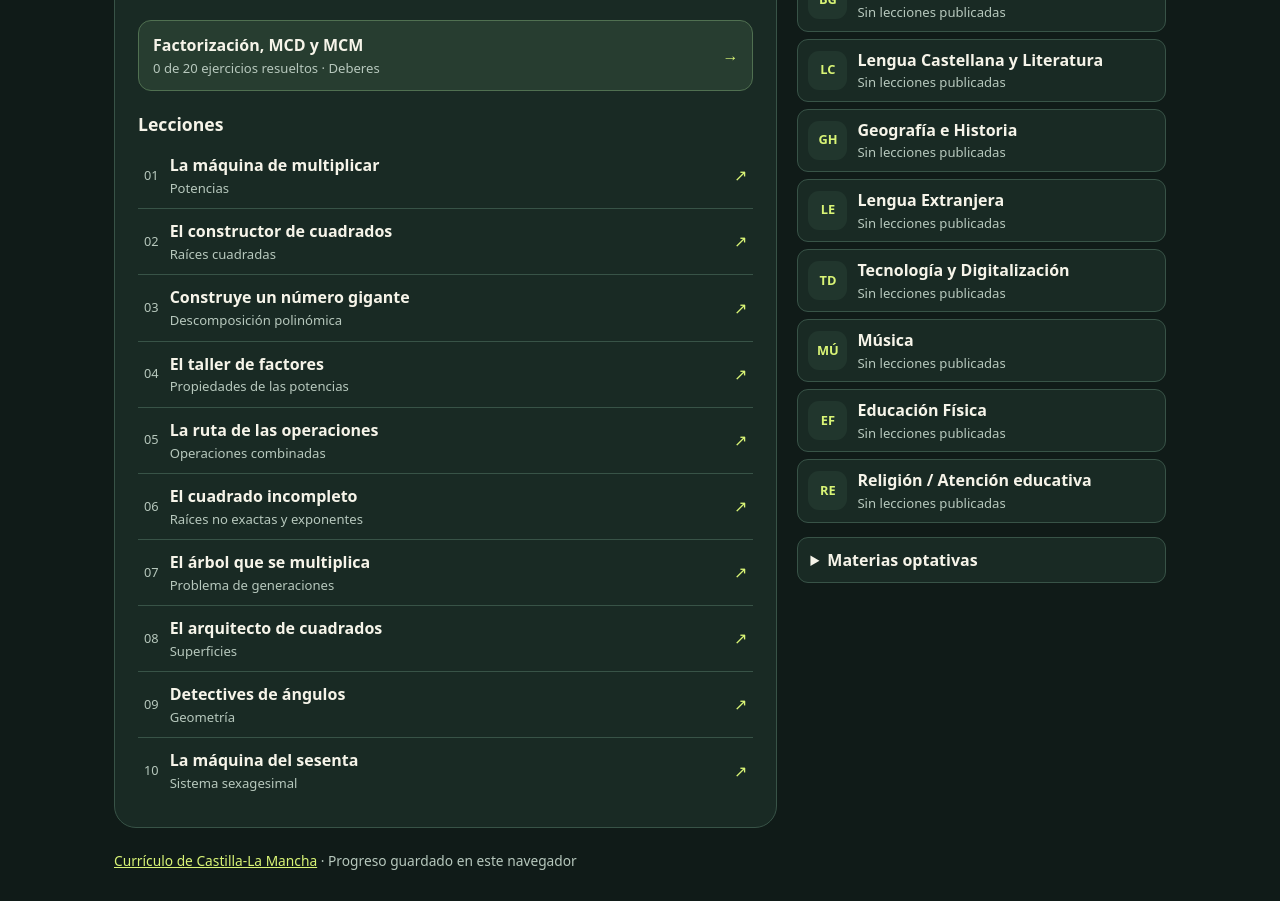
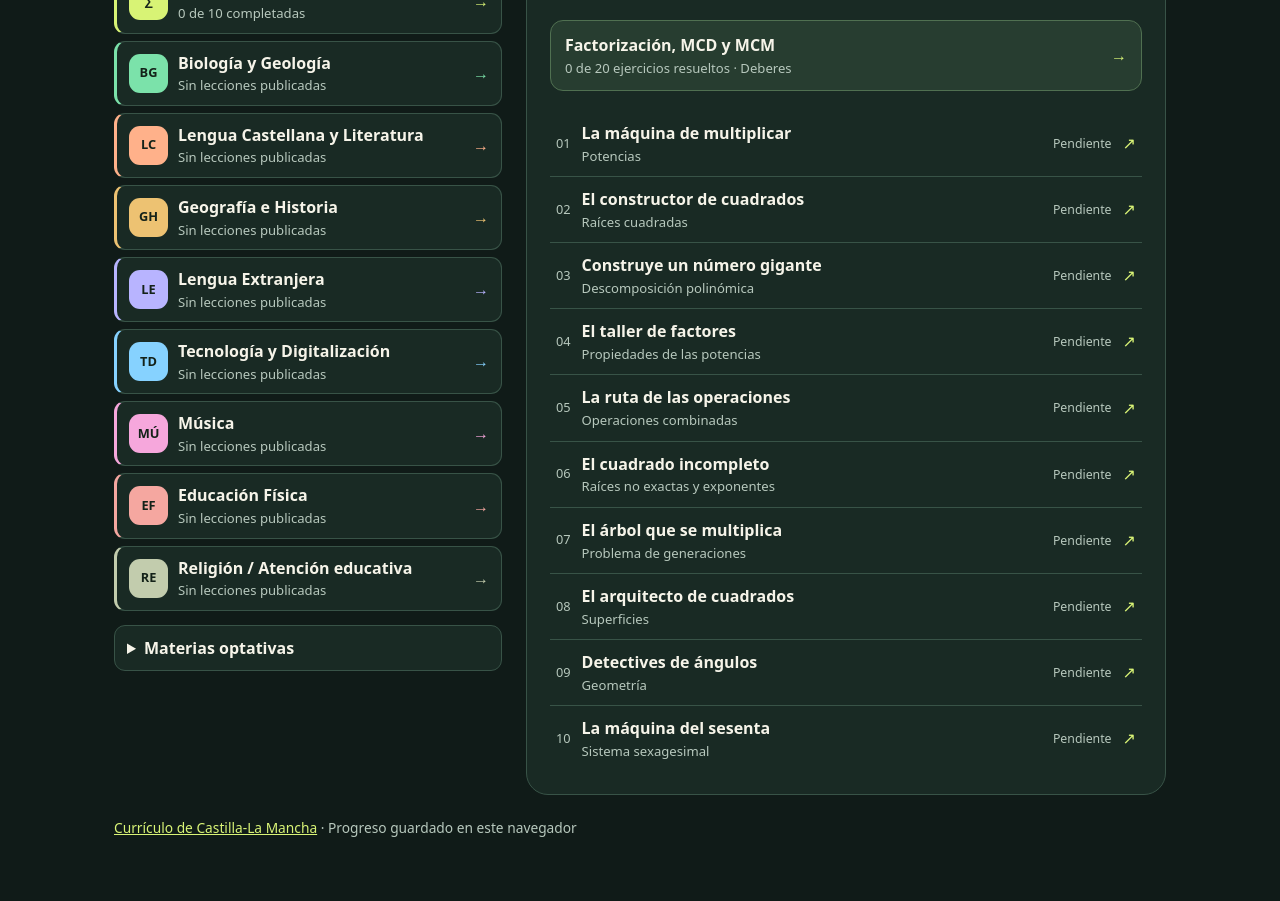
Before and after one commit to Onnevan/HomeSchool, a plain HTML site: page index.html in a window 1280 px wide. Shown: the part 370-1271 px from the top of the page. After the commit the page ends 1239 px from the top, so only its background shows below. Drawn offline with Linux system fonts and the light colour scheme.

Commit message:
Separa las fichas de materias del listado de lecciones y muestra el progreso

```diff
--- a/index.html
+++ b/index.html
@@ -26,9 +26,7 @@ h3{font-size:1.1rem}
 .dashboard{display:grid;grid-template-columns:1.8fr 1fr;gap:20px;align-items:start}
 .math{background:var(--panel);border:1px solid var(--line);border-radius:22px;padding:clamp(14px,3vw,23px)}
 .math-head{display:flex;justify-content:space-between;align-items:center;gap:12px;flex-wrap:wrap}
-.math-heading{display:flex;align-items:center;gap:12px}
 .subject-icon{flex:none;width:39px;height:39px;display:grid;place-items:center;border-radius:11px;background:var(--soft);color:var(--accent);font-size:.8rem;font-weight:800}
-.math .subject-icon{background:var(--accent);color:#1a240f;font-size:1.25rem}
 .resume{background:var(--accent);color:#18210e;border-radius:10px;padding:8px 13px;font-weight:800;text-decoration:none}
 .resume:hover{background:#ebffaa}
 .homework{margin-block:18px 20px;background:#273d30;border:1px solid #507051;border-radius:13px;padding:12px 14px;display:flex;justify-content:space-between;align-items:center;gap:12px;text-decoration:none}
@@ -40,66 +38,104 @@ ul,ol{list-style:none;margin:0;padding:0}
 .lesson-number{font-variant-numeric:tabular-nums;color:var(--muted);font-size:.8rem}
 small{display:block;font-size:.82rem}
 .arrow{margin-left:auto;color:var(--accent)}
-.done{margin-left:auto;color:var(--accent)}
-.done+.arrow{margin-left:0}
-.done[hidden]+.arrow{margin-left:auto}
 .subjects h2{margin:0 0 11px}
 .subjects ul{display:grid;gap:7px}
-.subjects li{display:flex;align-items:center;gap:10px;padding:8px 10px;border:1px solid var(--line);border-radius:11px;background:var(--panel)}
 .subjects details{margin-top:14px;border:1px solid var(--line);border-radius:11px;background:var(--panel);padding:10px 12px}
 summary{cursor:pointer;font-weight:750}
-.subjects details ul{list-style:disc;padding:10px 0 4px 17px}
-.subjects details li{display:list-item;border:0;padding:0;color:var(--muted);font-size:.9rem}
 footer{padding-block:22px 30px;color:var(--muted);font-size:.86rem}
 footer a{color:var(--accent)}
 @media(max-width:740px){.dashboard{grid-template-columns:1fr}.subjects ul{grid-template-columns:repeat(2,minmax(0,1fr))}.subjects details ul{grid-template-columns:1fr}}
 @media(max-width:450px){.subjects ul{grid-template-columns:1fr}.homework strong{font-size:.95rem}}
+
+.dashboard{grid-template-columns:minmax(0,1fr) minmax(0,1.65fr);gap:24px}
+.subjects li{display:block;padding:0;border:0;background:transparent}
+.subject-card{display:grid;grid-template-columns:39px minmax(0,1fr) auto;gap:10px;align-items:center;padding:9px 12px;background:var(--panel);border:1px solid var(--line);border-inline-start:3px solid var(--subject);border-radius:11px;text-decoration:none}
+.subject-card:hover{background:var(--soft);border-color:var(--subject)}
+.subject-card .subject-icon{background:var(--subject);color:#142219}
+.subject-card .arrow{color:var(--subject)}
+.subjects details ul{list-style:none;padding:10px 0 0}
+.subjects details li{display:block;padding:0}
+.subjects details .option-note{margin-top:8px}
+.math .heading-group{display:flex;align-items:center;gap:9px}
+.math .active-label{color:var(--accent);font-size:.88rem}
+.math .lessons a{align-items:center}
+.lesson-status{margin-left:auto;flex-shrink:0;color:var(--muted);font-size:.77rem}
+.lesson-status[data-complete=true]{color:var(--accent);font-weight:700}
+.lesson-status+.arrow{margin-left:0}
+.subject-view{--subject:var(--accent);padding-block:35px}
+.subject-view h1{font-size:clamp(2rem,7vw,4rem);margin-top:18px}
+.subject-view section{border-inline-start:4px solid var(--subject);padding:18px;background:var(--panel);border-radius:10px}
+.subject-view p{margin-top:6px;color:var(--muted)}
+@media(max-width:740px){.dashboard{grid-template-columns:1fr}.subjects ul{grid-template-columns:repeat(2,minmax(0,1fr))}.subjects details ul{grid-template-columns:repeat(2,minmax(0,1fr))}}
+@media(max-width:480px){.subjects ul,.subjects details ul{grid-template-columns:1fr}.lesson-status{font-size:.72rem}.lessons a{gap:7px}}
 </style>
 </head>
 <body>
 <header><div class="brand"><b aria-hidden="true">∑</b>HomeSchool</div><span class="course">Castilla-La Mancha</span></header>
 <main>
-<div class="hero"><h1>1.º de ESO</h1><p>Materias y lecciones</p></div>
+<div id="dashboard-view">
+  <div class="hero"><h1>1.º de ESO</h1><p>Materias, lecciones y progreso</p></div>
   <div class="dashboard">
-<section class="math" aria-labelledby="math-title">
+    <nav class="subjects" aria-labelledby="subjects-title">
+      <h2 id="subjects-title">Materias</h2>
+      <ul><li><a class="subject-card" data-subject="matematicas" style="--subject:#d8f375" href="matematicas.html"><span class="subject-icon" aria-hidden="true">∑</span><span><strong>Matemáticas</strong><small id="math-card-progress">10 lecciones</small></span><span class="arrow" aria-hidden="true">→</span></a></li>
+<li><a class="subject-card" data-subject="biologia" style="--subject:#7be2aa" href="?materia=biologia"><span class="subject-icon" aria-hidden="true">BG</span><span><strong>Biología y Geología</strong><small>Sin lecciones publicadas</small></span><span class="arrow" aria-hidden="true">→</span></a></li>
+<li><a class="subject-card" data-subject="lengua" style="--subject:#ffb18a" href="?materia=lengua"><span class="subject-icon" aria-hidden="true">LC</span><span><strong>Lengua Castellana y Literatura</strong><small>Sin lecciones publicadas</small></span><span class="arrow" aria-hidden="true">→</span></a></li>
+<li><a class="subject-card" data-subject="geografia" style="--subject:#edc272" href="?materia=geografia"><span class="subject-icon" aria-hidden="true">GH</span><span><strong>Geografía e Historia</strong><small>Sin lecciones publicadas</small></span><span class="arrow" aria-hidden="true">→</span></a></li>
+<li><a class="subject-card" data-subject="extranjera" style="--subject:#b8b4ff" href="?materia=extranjera"><span class="subject-icon" aria-hidden="true">LE</span><span><strong>Lengua Extranjera</strong><small>Sin lecciones publicadas</small></span><span class="arrow" aria-hidden="true">→</span></a></li>
+<li><a class="subject-card" data-subject="tecnologia" style="--subject:#86d2ff" href="?materia=tecnologia"><span class="subject-icon" aria-hidden="true">TD</span><span><strong>Tecnología y Digitalización</strong><small>Sin lecciones publicadas</small></span><span class="arrow" aria-hidden="true">→</span></a></li>
+<li><a class="subject-card" data-subject="musica" style="--subject:#f6a7dc" href="?materia=musica"><span class="subject-icon" aria-hidden="true">MÚ</span><span><strong>Música</strong><small>Sin lecciones publicadas</small></span><span class="arrow" aria-hidden="true">→</span></a></li>
+<li><a class="subject-card" data-subject="educacion-fisica" style="--subject:#f5a7a0" href="?materia=educacion-fisica"><span class="subject-icon" aria-hidden="true">EF</span><span><strong>Educación Física</strong><small>Sin lecciones publicadas</small></span><span class="arrow" aria-hidden="true">→</span></a></li>
+<li><a class="subject-card" data-subject="religion" style="--subject:#c2ccad" href="?materia=religion"><span class="subject-icon" aria-hidden="true">RE</span><span><strong>Religión / Atención educativa</strong><small>Sin lecciones publicadas</small></span><span class="arrow" aria-hidden="true">→</span></a></li></ul>
+      <details><summary>Materias optativas</summary><ul><li><a class="subject-card" data-subject="segunda-lengua" style="--subject:#a4bfff" href="?materia=segunda-lengua"><span class="subject-icon" aria-hidden="true">2L</span><span><strong>Segunda Lengua Extranjera</strong><small>Sin lecciones publicadas</small></span><span class="arrow" aria-hidden="true">→</span></a></li>
+<li><a class="subject-card" data-subject="emprendimiento" style="--subject:#e0dc8b" href="?materia=emprendimiento"><span class="subject-icon" aria-hidden="true">EP</span><span><strong>Taller de Emprendimiento y Finanzas Personales</strong><small>Sin lecciones publicadas</small></span><span class="arrow" aria-hidden="true">→</span></a></li>
+<li><a class="subject-card" data-subject="artes" style="--subject:#edb0ff" href="?materia=artes"><span class="subject-icon" aria-hidden="true">AP</span><span><strong>Proyectos de Artes Plásticas y Visuales</strong><small>Sin lecciones publicadas</small></span><span class="arrow" aria-hidden="true">→</span></a></li>
+<li><a class="subject-card" data-subject="proyecto" style="--subject:#78dcd6" href="?materia=proyecto"><span class="subject-icon" aria-hidden="true">PC</span><span><strong>Trabajo monográfico o proyecto del centro</strong><small>Sin lecciones publicadas</small></span><span class="arrow" aria-hidden="true">→</span></a></li></ul><small class="option-note">La oferta depende del centro.</small></details>
+    </nav>
+    <section class="math" aria-labelledby="lessons-title">
       <div class="math-head">
-    <div class="math-heading"><span class="subject-icon" aria-hidden="true">∑</span><div><h2 id="math-title">Matemáticas</h2><small id="math-progress">10 lecciones interactivas</small></div></div>
+        <div><div class="heading-group"><h2 id="lessons-title">Lecciones</h2><span class="active-label">Matemáticas</span></div><small id="math-progress">10 lecciones interactivas</small></div>
         <a class="resume" id="resume" href="matematicas.html">Abrir Matemáticas →</a>
       </div>
       <a class="homework" href="deberes.html"><span><strong>Factorización, MCD y MCM</strong><small id="homework-progress">20 ejercicios · Deberes</small></span><span class="arrow" aria-hidden="true">→</span></a>
-  <h3 id="lessons-title">Lecciones</h3>
       <ol class="lessons" aria-labelledby="lessons-title">
-<li><a href="matematicas.html?leccion=1"><span class="lesson-number">01</span><span><strong>La máquina de multiplicar</strong><small>Potencias</small></span><span class="done" data-done="1" hidden>✓</span><span class="arrow" aria-hidden="true">↗</span></a></li>
-<li><a href="matematicas.html?leccion=2"><span class="lesson-number">02</span><span><strong>El constructor de cuadrados</strong><small>Raíces cuadradas</small></span><span class="done" data-done="2" hidden>✓</span><span class="arrow" aria-hidden="true">↗</span></a></li>
-<li><a href="matematicas.html?leccion=3"><span class="lesson-number">03</span><span><strong>Construye un número gigante</strong><small>Descomposición polinómica</small></span><span class="done" data-done="3" hidden>✓</span><span class="arrow" aria-hidden="true">↗</span></a></li>
-<li><a href="matematicas.html?leccion=4"><span class="lesson-number">04</span><span><strong>El taller de factores</strong><small>Propiedades de las potencias</small></span><span class="done" data-done="4" hidden>✓</span><span class="arrow" aria-hidden="true">↗</span></a></li>
-<li><a href="matematicas.html?leccion=5"><span class="lesson-number">05</span><span><strong>La ruta de las operaciones</strong><small>Operaciones combinadas</small></span><span class="done" data-done="5" hidden>✓</span><span class="arrow" aria-hidden="true">↗</span></a></li>
-<li><a href="matematicas.html?leccion=6"><span class="lesson-number">06</span><span><strong>El cuadrado incompleto</strong><small>Raíces no exactas y exponentes</small></span><span class="done" data-done="6" hidden>✓</span><span class="arrow" aria-hidden="true">↗</span></a></li>
-<li><a href="matematicas.html?leccion=7"><span class="lesson-number">07</span><span><strong>El árbol que se multiplica</strong><small>Problema de generaciones</small></span><span class="done" data-done="7" hidden>✓</span><span class="arrow" aria-hidden="true">↗</span></a></li>
-<li><a href="matematicas.html?leccion=8"><span class="lesson-number">08</span><span><strong>El arquitecto de cuadrados</strong><small>Superficies</small></span><span class="done" data-done="8" hidden>✓</span><span class="arrow" aria-hidden="true">↗</span></a></li>
-<li><a href="matematicas.html?leccion=9"><span class="lesson-number">09</span><span><strong>Detectives de ángulos</strong><small>Geometría</small></span><span class="done" data-done="9" hidden>✓</span><span class="arrow" aria-hidden="true">↗</span></a></li>
-<li><a href="matematicas.html?leccion=10"><span class="lesson-number">10</span><span><strong>La máquina del sesenta</strong><small>Sistema sexagesimal</small></span><span class="done" data-done="10" hidden>✓</span><span class="arrow" aria-hidden="true">↗</span></a></li>
+<li><a href="matematicas.html?leccion=1"><span class="lesson-number">01</span><span><strong>La máquina de multiplicar</strong><small>Potencias</small></span><span class="lesson-status" data-done="1">Pendiente</span><span class="arrow" aria-hidden="true">↗</span></a></li>
+<li><a href="matematicas.html?leccion=2"><span class="lesson-number">02</span><span><strong>El constructor de cuadrados</strong><small>Raíces cuadradas</small></span><span class="lesson-status" data-done="2">Pendiente</span><span class="arrow" aria-hidden="true">↗</span></a></li>
+<li><a href="matematicas.html?leccion=3"><span class="lesson-number">03</span><span><strong>Construye un número gigante</strong><small>Descomposición polinómica</small></span><span class="lesson-status" data-done="3">Pendiente</span><span class="arrow" aria-hidden="true">↗</span></a></li>
+<li><a href="matematicas.html?leccion=4"><span class="lesson-number">04</span><span><strong>El taller de factores</strong><small>Propiedades de las potencias</small></span><span class="lesson-status" data-done="4">Pendiente</span><span class="arrow" aria-hidden="true">↗</span></a></li>
+<li><a href="matematicas.html?leccion=5"><span class="lesson-number">05</span><span><strong>La ruta de las operaciones</strong><small>Operaciones combinadas</small></span><span class="lesson-status" data-done="5">Pendiente</span><span class="arrow" aria-hidden="true">↗</span></a></li>
+<li><a href="matematicas.html?leccion=6"><span class="lesson-number">06</span><span><strong>El cuadrado incompleto</strong><small>Raíces no exactas y exponentes</small></span><span class="lesson-status" data-done="6">Pendiente</span><span class="arrow" aria-hidden="true">↗</span></a></li>
+<li><a href="matematicas.html?leccion=7"><span class="lesson-number">07</span><span><strong>El árbol que se multiplica</strong><small>Problema de generaciones</small></span><span class="lesson-status" data-done="7">Pendiente</span><span class="arrow" aria-hidden="true">↗</span></a></li>
+<li><a href="matematicas.html?leccion=8"><span class="lesson-number">08</span><span><strong>El arquitecto de cuadrados</strong><small>Superficies</small></span><span class="lesson-status" data-done="8">Pendiente</span><span class="arrow" aria-hidden="true">↗</span></a></li>
+<li><a href="matematicas.html?leccion=9"><span class="lesson-number">09</span><span><strong>Detectives de ángulos</strong><small>Geometría</small></span><span class="lesson-status" data-done="9">Pendiente</span><span class="arrow" aria-hidden="true">↗</span></a></li>
+<li><a href="matematicas.html?leccion=10"><span class="lesson-number">10</span><span><strong>La máquina del sesenta</strong><small>Sistema sexagesimal</small></span><span class="lesson-status" data-done="10">Pendiente</span><span class="arrow" aria-hidden="true">↗</span></a></li>
   </ol>
     </section>
-<section class="subjects" aria-labelledby="subjects-title">
-  <h2 id="subjects-title">Otras materias</h2>
-  <ul>
-<li><span class="subject-icon" aria-hidden="true">BG</span><div><strong>Biología y Geología</strong><small>Sin lecciones publicadas</small></div></li>
-<li><span class="subject-icon" aria-hidden="true">LC</span><div><strong>Lengua Castellana y Literatura</strong><small>Sin lecciones publicadas</small></div></li>
-<li><span class="subject-icon" aria-hidden="true">GH</span><div><strong>Geografía e Historia</strong><small>Sin lecciones publicadas</small></div></li>
-<li><span class="subject-icon" aria-hidden="true">LE</span><div><strong>Lengua Extranjera</strong><small>Sin lecciones publicadas</small></div></li>
-<li><span class="subject-icon" aria-hidden="true">TD</span><div><strong>Tecnología y Digitalización</strong><small>Sin lecciones publicadas</small></div></li>
-<li><span class="subject-icon" aria-hidden="true">MÚ</span><div><strong>Música</strong><small>Sin lecciones publicadas</small></div></li>
-<li><span class="subject-icon" aria-hidden="true">EF</span><div><strong>Educación Física</strong><small>Sin lecciones publicadas</small></div></li>
-<li><span class="subject-icon" aria-hidden="true">RE</span><div><strong>Religión / Atención educativa</strong><small>Sin lecciones publicadas</small></div></li>
-  </ul>
-  <details><summary>Materias optativas</summary><ul><li>Segunda Lengua Extranjera</li><li>Taller de Emprendimiento y Finanzas Personales</li><li>Proyectos de Artes Plásticas y Visuales</li><li>Trabajo monográfico o proyecto del centro</li></ul><small>La oferta depende del centro. Sin lecciones publicadas.</small></details>
-</section>
+  </div>
+</div>
+<div id="subject-view" class="subject-view" hidden>
+  <a href="./">← Volver al panel</a>
+  <h1 id="subject-name"></h1>
+  <section aria-labelledby="subject-lessons"><h2 id="subject-lessons">Lecciones</h2><p>Sin lecciones publicadas en esta materia.</p></section>
 </div>
 </main>
 <footer><a href="https://educacion.castillalamancha.es/biblioteca-normativa/educacion-secundaria-obligatoria/educacion-secundaria-obligatoria/normativa/decreto-312024-de-25-de-junio">Currículo de Castilla-La Mancha</a> · Progreso guardado en este navegador</footer>
 <script>
 'use strict';
+
+const subjectId = new URLSearchParams(window.location.search).get('materia');
+const subject = [...document.querySelectorAll('[data-subject]')].find(card => card.dataset.subject === subjectId);
+if (subjectId === 'matematicas') window.location.replace('matematicas.html');
+else if (subject) {
+  const name = subject.querySelector('strong').textContent;
+  const view = document.getElementById('subject-view');
+  view.style.setProperty('--subject', subject.style.getPropertyValue('--subject'));
+  document.getElementById('subject-name').textContent = name;
+  document.title = name + ' · HomeSchool';
+  document.getElementById('dashboard-view').hidden = true;
+  view.hidden = false;
+}
+
 function readProgress(key) {
   try { return JSON.parse(localStorage.getItem(key)) ?? {}; }
   catch { return {}; }
@@ -109,10 +145,12 @@ function showProgress() {
   const math = readProgress('homeschool-v3');
   const done = new Set(Array.isArray(math.done) ? math.done.filter(n => Number.isInteger(n) && n >= 0 && n < 10) : []);
   document.querySelectorAll('[data-done]').forEach(mark => {
-    mark.hidden = !done.has(Number(mark.dataset.done) - 1);
-    mark.setAttribute('aria-label', 'Completada');
+    const complete = done.has(Number(mark.dataset.done) - 1);
+    mark.dataset.complete = String(complete);
+    mark.textContent = complete ? '✓ Completada' : 'Pendiente';
   });
   document.getElementById('math-progress').textContent = done.size + ' de 10 lecciones completadas';
+  document.getElementById('math-card-progress').textContent = done.size + ' de 10 completadas';
   document.getElementById('resume').textContent = Number.isInteger(math.lesson) ? 'Continuar Matemáticas →' : 'Abrir Matemáticas →';
 
   const homework = readProgress('homeschool-deberes-divisibilidad-v1');
```
Lines whose indentation alone changed are shown as unchanged.
